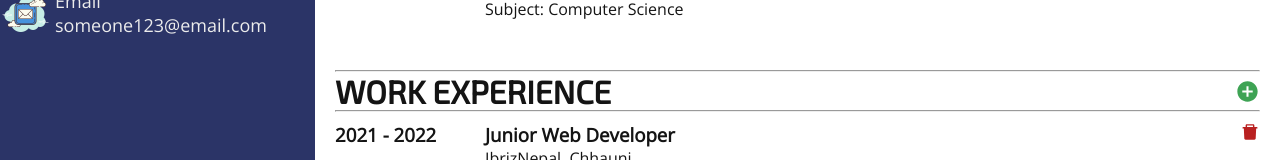
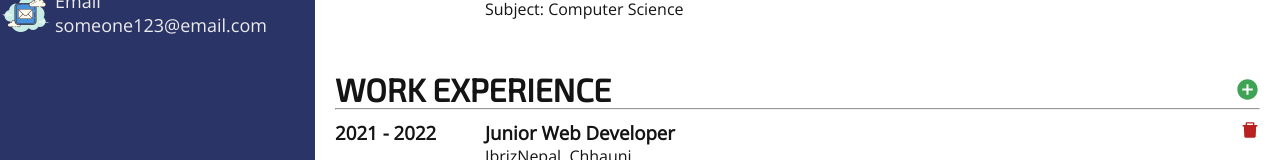
Before and after one commit to Aayush99910/Cv-Generator, a React (Vite) app: page / in a window 1280 px wide. Shown: the part 385-545 px from the top of the page. Built offline with nearby package versions, Linux system fonts and the light colour scheme.

Commit message:
user can add new Works

```diff
--- a/src/components/RightSide/Work/Work.jsx
+++ b/src/components/RightSide/Work/Work.jsx
@@ -103,7 +103,6 @@ export default class Work extends Component {
                 {
                     this.state.isEditing ?
                     <div>
-                        <hr></hr>
                         <div className="work-heading">
                             <h1>WORK EXPERIENCE</h1>
                             <MdCancel className="work-cancel-button" onClick={this.changeEditingMode}/>
@@ -153,7 +152,6 @@ export default class Work extends Component {
                         {workElements}
                     </div> :
                     <div>
-                        <hr></hr>
                         <div className="work-heading">
                             <h1>WORK EXPERIENCE</h1>
                             <IoMdAddCircle className="add-button" onClick={this.changeEditingMode}/>
```
